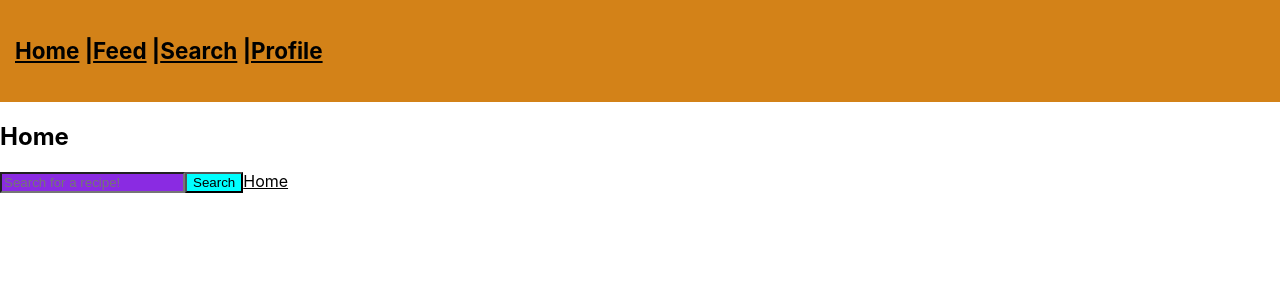
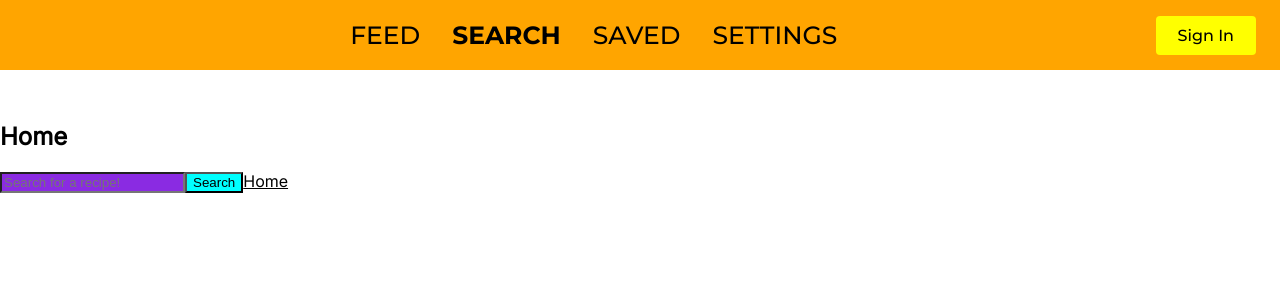
Before and after one commit to alksdjesus/cooking-proj, a React (Create React App) app: page /search in a window 1280 px wide. Shown: the top 300 px of the page. Built offline with nearby package versions, Linux system fonts and the light colour scheme.

Commit message:
base navbar returned

```diff
--- a/package.json
+++ b/package.json
@@ -9,8 +9,10 @@
     "axios": "^1.2.0",
     "react": "^18.2.0",
     "react-dom": "^18.2.0",
+    "react-icons": "^4.6.0",
     "react-router-dom": "^6.4.3",
     "react-scripts": "5.0.1",
+    "styled-components": "^5.3.6",
     "web-vitals": "^2.1.4"
   },
   "scripts": {
--- a/src/App.css
+++ b/src/App.css
@@ -5,12 +5,6 @@
 .App-logo {
   height: 40vmin;
   pointer-events: none;
-}
-
-@media (prefers-reduced-motion: no-preference) {
-  .App-logo {
-    animation: App-logo-spin infinite 20s linear;
-  }
 }
 
 .App-header {
@@ -24,39 +18,19 @@
   color: white;
 }
 
-.App-link {
-  color: #61dafb;
-}
-
-@keyframes App-logo-spin {
-  from {
-    transform: rotate(0deg);
-  }
-  to {
-    transform: rotate(360deg);
-  }
-}
-
 .all-browsers {
   margin: 0;
   padding: 15px;
-  background-color: rgb(211, 130, 24);
   font-size: larger;
   border: 40px;
   border-top-style: solid;
   border-top: #ffffff;
-
-
-
 }
 
 .all-browsers > h1, .browser {
   margin: 10px;
   padding: 5px;
   color: #ffffff;
-
-
-
 }
 
 .browser {
--- a/src/App.js
+++ b/src/App.js
@@ -1,27 +1,27 @@
 import './App.css';
 import React, {Component} from 'react';
-import { BrowserRouter, Routes, Route } from "react-router-dom";
+import { BrowserRouter as Router, Routes, Route } from 'react-router-dom';
 import Home from './screens/home';
 import Search from './screens/search';
 import Feed from './screens/feed';
 import Profile from './screens/profile';
 import Recipe from './screens/recipe';
+import Navbar from './components/navbar';
 
 class App extends Component {
 
   render() {
     return (
-      <div>
-          <BrowserRouter>
+      <Router>
+        <Navbar />
         <Routes>
           <Route path='/' element={<Home/>}/>
+          <Route path='/feed' element={<Feed/>}/>
           <Route path='/search' element={<Search/>}/>
-              <Route path='/feed' element={<Feed/>}/>
           <Route path='/profile' element={<Profile/>}/>
           <Route path='/recipe' element={<Recipe/>}/>
         </Routes>
-          </BrowserRouter>
-      </div>
+      </Router>
     )
   }
 }
--- a/src/components/navbar.js
+++ b/src/components/navbar.js
@@ -0,0 +1,44 @@
+import React from 'react';
+import {
+  Nav,
+  NavLink,
+  Bars,
+  NavMenu,
+  NavBtn,
+  NavBtnLink,
+  NavTitle
+} from './navbarElements';
+
+const Navbar = () => {
+  return (
+    <>
+      <Nav>
+        <NavTitle to='/'>
+          <img src={require('../images/logo.svg')} alt='logo' />
+        </NavTitle>
+        <Bars />
+        <NavMenu>
+          <NavLink to='/feed' activeStyle>
+            FEED
+          </NavLink>
+          <NavLink to='/search' activeStyle>
+            SEARCH
+          </NavLink>
+          <NavLink to='/saved' activeStyle>
+            SAVED
+          </NavLink>
+          <NavLink to='/settings' activeStyle>
+            SETTINGS
+          </NavLink>
+          {/* Second Nav */}
+          {/* <NavBtnLink to='/sign-in'>Sign In</NavBtnLink> */}
+        </NavMenu>
+        <NavBtn>
+          <NavBtnLink to='/signin'>Sign In</NavBtnLink>
+        </NavBtn>
+      </Nav>
+    </>
+  );
+};
+
+export default Navbar;
--- a/src/components/navbarelements.js
+++ b/src/components/navbarelements.js
@@ -0,0 +1,157 @@
+import { FaBars } from 'react-icons/fa';
+import { NavLink as Link } from 'react-router-dom';
+import styled from 'styled-components';
+
+export const Nav = styled.nav`
+  position: fixed;
+  top: 0;
+  background: orange;
+  height: 70px;
+  width: 100%;
+  display: flex;
+  justify-content: space-between;
+  //padding: 0.5rem calc((100vw - 1000px) / 2);
+  z-index: 10;
+
+  /* Third Nav */
+  /* justify-content: flex-start; */
+`;
+
+export const NavLink = styled(Link)`
+  font-color: #fff;
+  font-size: 25px;
+  display: flex;
+  align-items: center;
+  text-decoration: none;
+  padding: 0 1rem;
+  height: 100%;
+  cursor: pointer;
+  font-family: 'Montserrat', sans-serif;
+  font-weight: 500;
+
+  &.active {
+    font-weight: 700;
+  }
+
+  &:hover {
+    transition: all 0.2s ease-in-out;
+    background: #e69500;
+  }
+`;
+
+export const NavTitle = styled(Link)`
+  color: #000;
+  font-size: 25px;
+  display: flex;
+  align-items: center;
+  text-decoration: none;
+  padding: 0 1rem;
+  height: 100%;
+  cursor: pointer;
+  font-family: 'Montserrat', sans-serif;;
+  font-weight: 500;
+`;
+
+export const Bars = styled(FaBars)`
+  display: none;
+  color: #000;
+
+  @media screen and (max-width: 768px) {
+    display: block;
+    position: absolute;
+    top: 0;
+    right: 0;
+    transform: translate(-100%, 75%);
+    font-size: 1.8rem;
+    cursor: pointer;
+  }
+`;
+
+export const NavMenu = styled.div`
+  display: flex;
+  align-items: center;
+  margin-right: -24px;
+
+  /* Second Nav */
+  /* margin-right: 24px; */
+
+  /* Third Nav */
+  /* width: 100vw;
+  white-space: nowrap; */
+
+  @media screen and (max-width: 768px) {
+    display: none;
+  }
+`;
+
+export const NavBtn = styled.nav`
+  display: flex;
+  align-items: center;
+  margin-right: 24px;
+
+  /* Third Nav */
+  /* justify-content: flex-end;
+  width: 100vw; */
+
+  @media screen and (max-width: 768px) {
+    display: none;
+  }
+`;
+
+export const NavBtnLink = styled(Link)`
+  color: #fff;
+  border-radius: 4px;
+  background: #ff0;
+  padding: 10px 22px;
+  outline: none;
+  border: none;
+  cursor: pointer;
+  transition: all 0.2s ease-in-out;
+  text-decoration: none;
+  font-family: 'Montserrat', sans-serif;
+  font-weight: 500;
+
+  /* Second Nav */
+  margin-left: 24px;
+
+  &:hover {
+    transition: all 0.2s ease-in-out;
+    background: #fff;
+    color: #000;
+  }
+`;
+
+export const RecipeBtn = styled(Link)`
+  background-color: '#000';
+  border-radius: 10;
+  padding: 20;
+  margin-vertical: 10;
+  margin-horizontal: 20;
+  margin-top: 90;
+`;
+
+export const SearchButton = styled.button`
+  background-color: #FFA500;
+  color: #000;
+  font-family: Montserrat_500Medium;
+  width: 120px;
+  font-size: 18px;
+  padding: 10px 10px;
+  border-radius: 30px;
+  border-width: 0px;
+  margin: 10px 0px;
+  cursor: pointer;
+`;
+
+export const SaveButton = styled.button`
+  background-color: #FFA500;
+  color: #000;
+  font-family: Montserrat_500Medium;
+  width: 90px;
+  font-size: 18px;
+  padding: 10px 10px;
+  border-radius: 30px;
+  border-width: 0px;
+  margin: 10px 0px;
+  cursor: pointer;
+`;
--- a/src/index.css
+++ b/src/index.css
@@ -1,8 +1,10 @@
+@import url('https://fonts.googleapis.com/css?family=Varela+Round:regular');
+@import url('https://fonts.googleapis.com/css2?family=Montserrat:wght@400;500;700&display=swap');
+@import url('https://fonts.googleapis.com/css?family=Inter:regular');
+
 body {
   margin: 0;
-  font-family: -apple-system, BlinkMacSystemFont, 'Segoe UI', 'Roboto', 'Oxygen',
-    'Ubuntu', 'Cantarell', 'Fira Sans', 'Droid Sans', 'Helvetica Neue',
-    sans-serif;
+  font-family: 'Inter';
   -webkit-font-smoothing: antialiased;
   -moz-osx-font-smoothing: grayscale;
 }
```
Also changed, not shown: src/images/logo.svg (renamed from src/logo.svg), 1 other file (tests, documents, lock files or other folders). Lines whose indentation alone changed are shown as unchanged.
